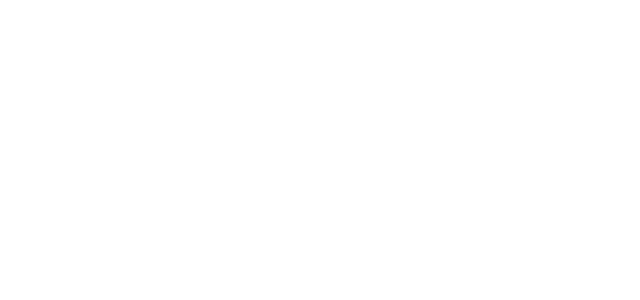
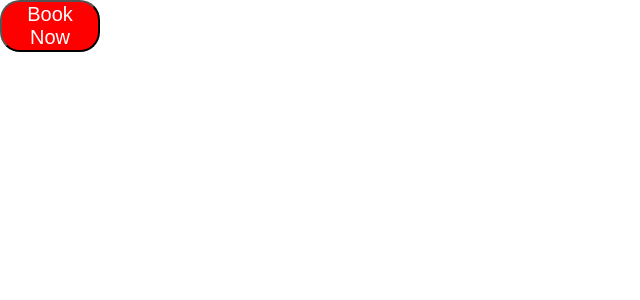
Before and after one commit to Peter-James-Borrow/Task-Tracker, a React (Create React App) app: page / in a window 1280 px wide. Shown: the top 300 px of the page, without its empty margins (0-640 px from the left). Built offline with nearby package versions, Linux system fonts and the light colour scheme.

Commit message:
FEATURE: Created button component

```diff
--- a/src/App.js
+++ b/src/App.js
@@ -1,9 +1,12 @@
-
+import CallToAction from './Button';
 import './App.css';
 
 function App() {
   return (
-    <div></div>
+    <div>
+      <CallToAction />
+
+    </div>
   )
 
 }
--- /dev/null
+++ b/src/Button.js
@@ -0,0 +1,10 @@
+import './button.css';
+
+
+const CallToAction =() => {
+    return(
+        <button className ="action-button">Book Now</button>
+    )
+}
+
+export default CallToAction
--- /dev/null
+++ b/src/button.css
@@ -0,0 +1,7 @@
+.action-button {
+    background-color: red;
+    color: white;
+    width: 100px;
+    font-size: 20px;
+    border-radius: 20px;
+}
```
